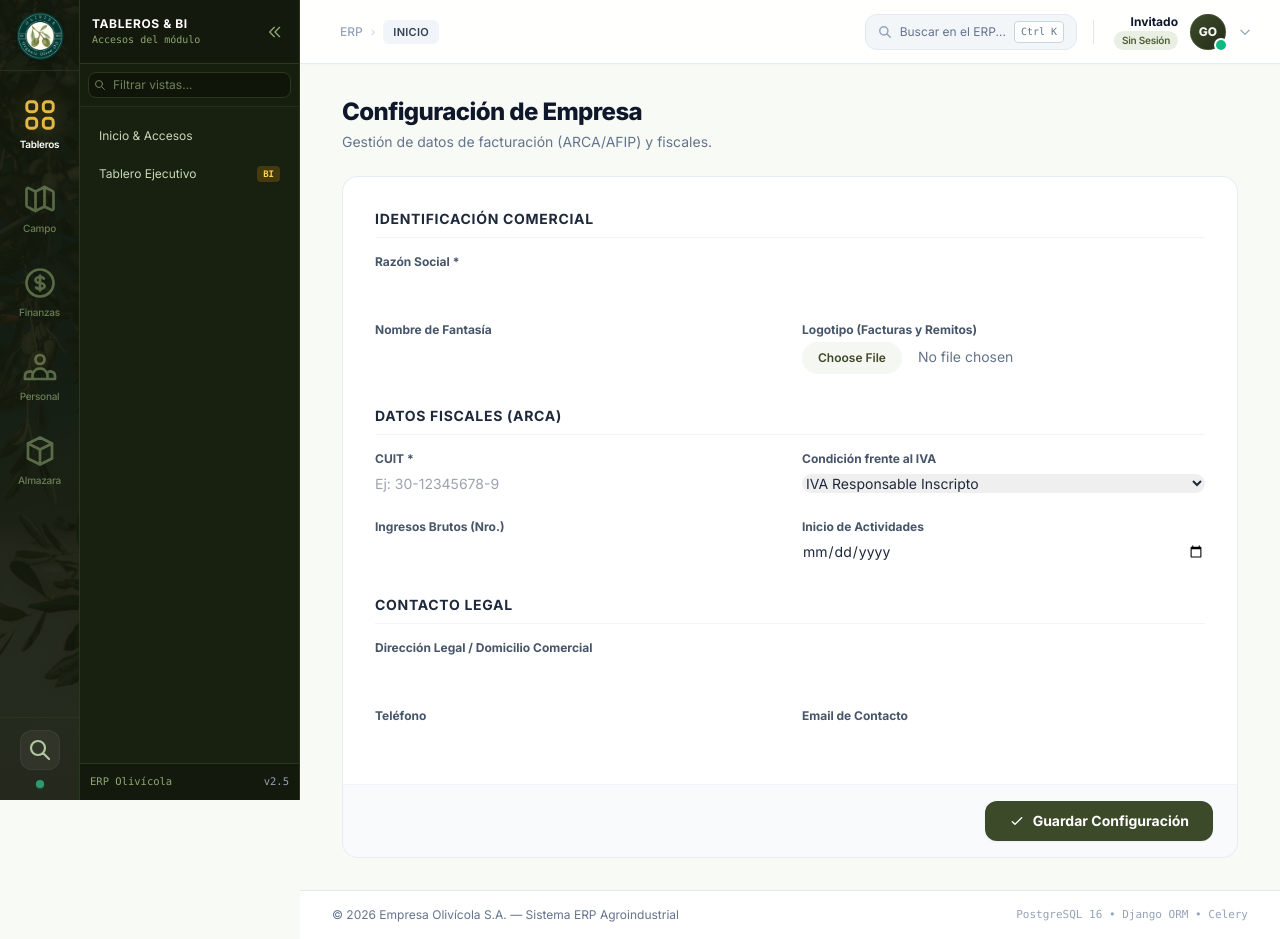
After one commit to Wschanzze/ERP-Olivo, a Django app: template templates/core/configuracion_empresa.html in a window 1280 px wide. The commit adds this page. Run offline with Django 5.2, Linux system fonts and the light colour scheme; the template is opened without the code that fills it, so the values that code supplies are empty; some libraries are stand-ins or nearby versions.

Commit message:
feat(core): agregar configuracion de empresa dinamica para remitos y facturas

```diff
--- a/apps/core/models.py
+++ b/apps/core/models.py
@@ -19,6 +19,12 @@ class Empresa(TimeStampedModel):
     direccion = models.CharField(max_length=255, blank=True, verbose_name=_("Dirección Legal"))
     telefono = models.CharField(max_length=50, blank=True, verbose_name=_("Teléfono"))
     email = models.EmailField(blank=True, verbose_name=_("Correo Electrónico"))
+
+    # Datos ARCA / AFIP
+    condicion_iva = models.CharField(max_length=100, default='Responsable Inscripto', verbose_name=_("Condición frente al IVA"))
+    ingresos_brutos = models.CharField(max_length=50, blank=True, verbose_name=_("Nro. Ingresos Brutos"))
+    inicio_actividades = models.DateField(null=True, blank=True, verbose_name=_("Inicio de Actividades"))
+
     moneda_principal = models.CharField(max_length=5, default='ARS', verbose_name=_("Moneda Principal"))
     moneda_secundaria = models.CharField(max_length=5, default='USD', verbose_name=_("Moneda Secundaria"))
     logo = models.ImageField(upload_to='empresa/logos/', blank=True, null=True, verbose_name=_("Logo"))
--- a/apps/core/urls.py
+++ b/apps/core/urls.py
@@ -1,5 +1,6 @@
 from django.urls import path
-from . import auth_views
+from . import auth_views, views
+
 
 app_name = 'core'
 
@@ -10,4 +11,5 @@ urlpatterns = [
     path('usuarios/crear-modal/', auth_views.usuario_crear_modal_view, name='usuario_crear_modal'),
     path('usuarios/<int:pk>/toggle-activo/', auth_views.usuario_toggle_activo_view, name='usuario_toggle_activo'),
     path('usuarios/<int:pk>/editar-rol/', auth_views.usuario_editar_rol_view, name='usuario_editar_rol'),
+    path('empresa/', views.configuracion_empresa_view, name='configuracion_empresa'),
 ]
--- a/templates/components/header.html
+++ b/templates/components/header.html
@@ -118,6 +118,15 @@
               </svg>
               <span>Gestión de Usuarios</span>
             </a>
+              <a
+                href="{% url 'core:configuracion_empresa' %}"
+                class="flex items-center px-3 py-2 rounded-xl text-slate-700 hover:text-slate-900 hover:bg-[#F5F7F2] font-semibold transition-colors"
+              >
+                <svg class="w-4 h-4 mr-2.5 text-[#3D4A2A]" fill="none" stroke="currentColor" viewBox="0 0 24 24">
+                  <path stroke-linecap="round" stroke-linejoin="round" stroke-width="2" d="M19 21V5a2 2 0 00-2-2H7a2 2 0 00-2 2v16m14 0h2m-2 0h-5m-9 0H3m2 0h5M9 7h1m-1 4h1m4-4h1m-1 4h1m-5 10v-5a1 1 0 011-1h2a1 1 0 011 1v5m-4 0h4" />
+                </svg>
+                <span>Configuración Empresa</span>
+              </a>
             <a
               href="/admin/"
               target="_blank"
--- /dev/null
+++ b/templates/core/configuracion_empresa.html
@@ -0,0 +1,110 @@
+{% extends 'base.html' %}
+{% load static %}
+
+{% block title %}Configuración de Empresa | ERP Olivícola{% endblock %}
+
+{% block content %}
+<div class="max-w-4xl mx-auto space-y-6">
+
+  <div class="flex items-center justify-between">
+    <div>
+      <h1 class="text-2xl font-extrabold text-slate-900 tracking-tight">Configuración de Empresa</h1>
+      <p class="text-sm text-slate-500 mt-1">Gestión de datos de facturación (ARCA/AFIP) y fiscales.</p>
+    </div>
+  </div>
+
+  <form method="POST" enctype="multipart/form-data" class="bg-white rounded-2xl border border-slate-200/80 shadow-xs overflow-hidden">
+    {% csrf_token %}
+
+    <div class="p-6 sm:p-8 space-y-8">
+
+      <!-- SECCIÓN 1: Identificación -->
+      <div>
+        <h3 class="text-sm font-bold text-slate-800 border-b border-slate-100 pb-2 mb-4 uppercase tracking-wider">Identificación Comercial</h3>
+        <div class="grid grid-cols-1 md:grid-cols-2 gap-6">
+          <div class="col-span-1 md:col-span-2">
+            <label class="block text-xs font-bold text-slate-600 mb-1">Razón Social *</label>
+            <input type="text" name="razon_social" value="{{ empresa.razon_social }}" required class="w-full text-sm border-slate-200 rounded-xl focus:border-oliva-500 focus:ring-oliva-500">
+          </div>
+
+          <div>
+            <label class="block text-xs font-bold text-slate-600 mb-1">Nombre de Fantasía</label>
+            <input type="text" name="nombre_fantasia" value="{{ empresa.nombre_fantasia }}" class="w-full text-sm border-slate-200 rounded-xl focus:border-oliva-500 focus:ring-oliva-500">
+          </div>
+
+          <div>
+            <label class="block text-xs font-bold text-slate-600 mb-1">Logotipo (Facturas y Remitos)</label>
+            <input type="file" name="logo" accept="image/*" class="w-full text-sm text-slate-500 file:mr-4 file:py-2 file:px-4 file:rounded-full file:border-0 file:text-xs file:font-semibold file:bg-oliva-50 file:text-oliva-700 hover:file:bg-oliva-100">
+            {% if empresa.logo %}
+              <div class="mt-2 text-xs text-slate-500">Logo actual: <a href="{{ empresa.logo.url }}" target="_blank" class="text-oliva-600 hover:underline">Ver</a></div>
+            {% endif %}
+          </div>
+        </div>
+      </div>
+
+      <!-- SECCIÓN 2: Fiscal (ARCA / AFIP) -->
+      <div>
+        <h3 class="text-sm font-bold text-slate-800 border-b border-slate-100 pb-2 mb-4 uppercase tracking-wider">Datos Fiscales (ARCA)</h3>
+        <div class="grid grid-cols-1 md:grid-cols-2 gap-6">
+
+          <div>
+            <label class="block text-xs font-bold text-slate-600 mb-1">CUIT *</label>
+            <input type="text" name="cuit" value="{{ empresa.cuit }}" placeholder="Ej: 30-12345678-9" required class="w-full text-sm border-slate-200 rounded-xl focus:border-oliva-500 focus:ring-oliva-500">
+          </div>
+
+          <div>
+            <label class="block text-xs font-bold text-slate-600 mb-1">Condición frente al IVA</label>
+            <select name="condicion_iva" class="w-full text-sm border-slate-200 rounded-xl focus:border-oliva-500 focus:ring-oliva-500">
+              <option value="Responsable Inscripto" {% if empresa.condicion_iva == 'Responsable Inscripto' %}selected{% endif %}>IVA Responsable Inscripto</option>
+              <option value="Monotributo" {% if empresa.condicion_iva == 'Monotributo' %}selected{% endif %}>Monotributo</option>
+              <option value="Exento" {% if empresa.condicion_iva == 'Exento' %}selected{% endif %}>IVA Exento</option>
+            </select>
+          </div>
+
+          <div>
+            <label class="block text-xs font-bold text-slate-600 mb-1">Ingresos Brutos (Nro.)</label>
+            <input type="text" name="ingresos_brutos" value="{{ empresa.ingresos_brutos }}" class="w-full text-sm border-slate-200 rounded-xl focus:border-oliva-500 focus:ring-oliva-500">
+          </div>
+
+          <div>
+            <label class="block text-xs font-bold text-slate-600 mb-1">Inicio de Actividades</label>
+            <input type="date" name="inicio_actividades" value="{{ empresa.inicio_actividades|date:'Y-m-d' }}" class="w-full text-sm border-slate-200 rounded-xl focus:border-oliva-500 focus:ring-oliva-500">
+          </div>
+
+        </div>
+      </div>
+
+      <!-- SECCIÓN 3: Contacto y Domicilio -->
+      <div>
+        <h3 class="text-sm font-bold text-slate-800 border-b border-slate-100 pb-2 mb-4 uppercase tracking-wider">Contacto Legal</h3>
+        <div class="grid grid-cols-1 md:grid-cols-2 gap-6">
+          <div class="col-span-1 md:col-span-2">
+            <label class="block text-xs font-bold text-slate-600 mb-1">Dirección Legal / Domicilio Comercial</label>
+            <input type="text" name="direccion" value="{{ empresa.direccion }}" class="w-full text-sm border-slate-200 rounded-xl focus:border-oliva-500 focus:ring-oliva-500">
+          </div>
+
+          <div>
+            <label class="block text-xs font-bold text-slate-600 mb-1">Teléfono</label>
+            <input type="text" name="telefono" value="{{ empresa.telefono }}" class="w-full text-sm border-slate-200 rounded-xl focus:border-oliva-500 focus:ring-oliva-500">
+          </div>
+
+          <div>
+            <label class="block text-xs font-bold text-slate-600 mb-1">Email de Contacto</label>
+            <input type="email" name="email" value="{{ empresa.email }}" class="w-full text-sm border-slate-200 rounded-xl focus:border-oliva-500 focus:ring-oliva-500">
+          </div>
+        </div>
+      </div>
+
+    </div>
+
+    <!-- Footer -->
+    <div class="px-6 py-4 border-t border-slate-100 bg-slate-50 flex justify-end">
+      <button type="submit" class="inline-flex items-center gap-2 bg-oliva-700 hover:bg-oliva-800 text-white text-sm font-bold px-6 py-2.5 rounded-xl shadow-sm transition-colors">
+        <svg class="w-4 h-4" fill="none" stroke="currentColor" viewBox="0 0 24 24"><path stroke-linecap="round" stroke-linejoin="round" stroke-width="2" d="M5 13l4 4L19 7" /></svg>
+        Guardar Configuración
+      </button>
+    </div>
+
+  </form>
+</div>
+{% endblock %}
--- a/templates/inventario/remito_detalle.html
+++ b/templates/inventario/remito_detalle.html
@@ -64,10 +64,10 @@
       <div class="space-y-1">
         <div class="flex items-center gap-2">
           <span class="w-8 h-8 rounded-xl bg-oliva-800 text-white flex items-center justify-center font-black text-sm">OL</span>
-          <h2 class="text-xl font-black text-slate-900 tracking-tight">ESTABLECIMIENTO OLIVÍCOLA</h2>
+          <h2 class="text-xl font-black text-slate-900 tracking-tight">{{ empresa_actual.razon_social|default:"ESTABLECIMIENTO OLIVÍCOLA"|upper }}</h2>
         </div>
-        <p class="text-xs text-slate-500">Pomán, Catamarca • Rutas Provinciales del Olivo</p>
-        <p class="text-xs text-slate-500 font-mono">CUIT: 30-71234567-8 • IVA Responsable Inscripto</p>
+        <p class="text-xs text-slate-500">{{ empresa_actual.direccion|default:"Pomán, Catamarca • Rutas Provinciales del Olivo" }}</p>
+        <p class="text-xs text-slate-500 font-mono">CUIT: {{ empresa_actual.cuit|default:"30-71234567-8" }} • {{ empresa_actual.condicion_iva|default:"IVA Responsable Inscripto" }}</p>
       </div>
 
       <div class="bg-slate-50 p-4 rounded-2xl border border-slate-200/80 text-right sm:min-w-[220px]">
--- a/templates/liquidacion/recibo_pdf.html
+++ b/templates/liquidacion/recibo_pdf.html
@@ -52,8 +52,8 @@
     <img src="{% static 'icono.png' %}" alt="Logo" style="height: 48px; width: 48px; object-fit: contain;">
     <div>
       <div class="empresa-nombre">Olivar del Valle</div>
-      <div class="empresa-sub">Olivar del Valle Agroindustrial S.A. · CUIT 30-71458923-4</div>
-      <div class="empresa-sub">Ruta Nacional 60 Km 1140, Aimogasta, La Rioja</div>
+      <div class="empresa-sub">{{ empresa_actual.razon_social|default:'Olivar del Valle S.A.' }} · CUIT {{ empresa_actual.cuit|default:'30-71458923-4' }}</div>
+      <div class="empresa-sub">{{ empresa_actual.direccion|default:'Ruta Nacional 60 Km 1140, Aimogasta' }}, La Rioja</div>
     </div>
   </div>
   <div class="recibo-titulo">
@@ -125,7 +125,7 @@
   </div>
   <div class="firma-box">
     <p>Sello y Firma de la Empresa</p>
-    <p>Olivar del Valle Agroindustrial S.A.</p>
+    <p>{{ empresa_actual.razon_social|default:'Olivar del Valle S.A.' }}</p>
   </div>
 </div>
 
```
Also changed, not shown: apps/core/views.py (added, +43 -0 lines), templates/finanzas/comprobante_print.html (+6 -6 lines), templates/inventario/orden_compra_imprimir.html (+4 -4 lines), apps/core/migrations/0004_empresa_condicion_iva_empresa_ingresos_brutos_and_more.py (added).
